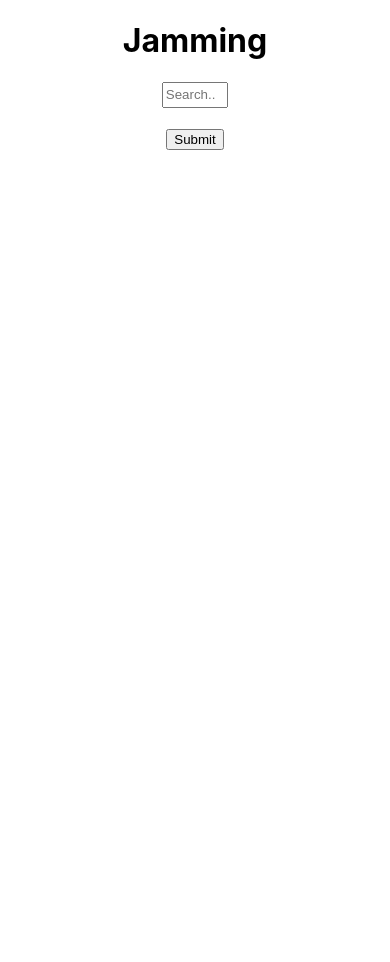
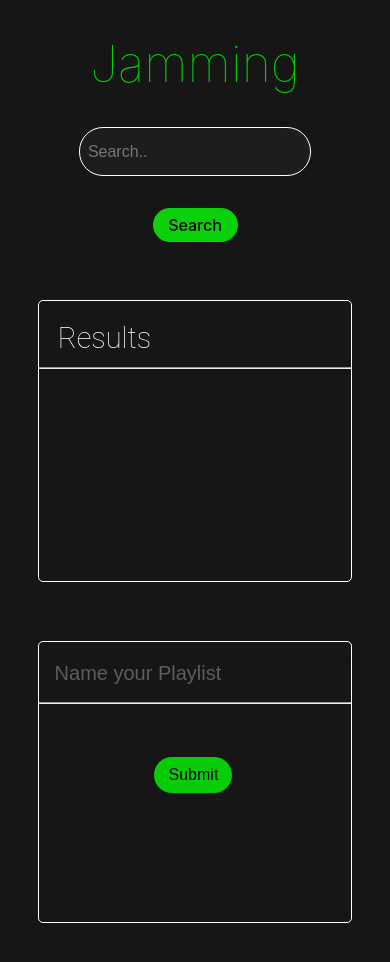
Before and after one commit to Azhar-khann/Spoitfy-Playlist-app-with-React, a React (Create React App) app: page / in a window 390 px wide. Shown: the top 962 px of the page. Before the commit the page ends 844 px from the top, so only its background shows below. Built offline with nearby package versions, Linux system fonts and the light colour scheme.

Commit message:
CSS responsive

```diff
--- a/src/components/App/App.js
+++ b/src/components/App/App.js
@@ -10,8 +10,8 @@ import { search, get_user_id, create_playlist, add_tracks_to_playlist} from '../
 
 function App() {
 
-  const [showTrack, setshowTrack] = useState(false);
-  const[tracklist,setTracklist] = useState(null);
+  //const [showTrack, setshowTrack] = useState(false);
+  const[tracklist,setTracklist] = useState([]);
   let [storedToken,setstoredToken] = useState(localStorage.getItem('spotifyToken'));
   console.log('storedtoken=',storedToken)
 
@@ -55,7 +55,7 @@ function App() {
     search(storedToken,input).then( list => {
 
       setTracklist(list)
-      setshowTrack(true);
+      //setshowTrack(true);
       //window.history.replaceState({}, document.title, window.location.pathname);
 
     })
@@ -79,7 +79,7 @@ function App() {
     <div>
       <h1>Jamming</h1>
       <Searchbar search = {results} url_token ={url_token}/>
-      {showTrack && <Tracklist tracklist = {tracklist} playlist = {playlist}/>}
+      {<Tracklist tracklist = {tracklist} playlist = {playlist}/>}
     </div>
 
   );
--- a/src/components/Playlist/Playlist.js
+++ b/src/components/Playlist/Playlist.js
@@ -13,7 +13,7 @@ function Playlist(props){
              <h2>{props.trackObject.name}</h2>
             <span>{props.trackObject.artist}</span> |
             <span>{props.trackObject.album}</span>
-            <button className='add_remove' type ="submit" onClick = {handleClick} > remove </button>
+            <button className='add_remove' type ="submit" onClick = {handleClick} >Cut </button>
             <hr></hr>
 
         </li>
--- a/src/components/SearchBar/SearchBar.js
+++ b/src/components/SearchBar/SearchBar.js
@@ -27,8 +27,8 @@ function SearchBar(props){
 
 
                 <input className="Search_bar_input" type="text" placeholder="Search.." onChange={handleChange}/>
-                <a href = 'https://accounts.spotify.com/authorize?response_type=token&client_id=368150b868984cf686e852f56b5d5b6f&scope=user-read-private user-read-email playlist-modify-public&redirect_uri=http://localhost:3000/'>
-                     <button type="submit" >Submit</button>
+                <a href = 'https://accounts.spotify.com/authorize?response_type=token&client_id=368150b868984cf686e852f56b5d5b6f&scope=user-read-private user-read-email playlist-modify-public&redirect_uri=http://localhost:58490/'>
+                     <button type="submit" >Search</button>
                 </a>
 
             </div>
@@ -45,7 +45,7 @@ function SearchBar(props){
 
 
                     <input className="Search_bar_input" type="text" placeholder="Search.." onChange={handleChange}/>
-                    <button type="submit" onClick={submit}>Submit</button>
+                    <button type="submit" onClick={submit}>Search</button>
 
                 </div>
 
--- a/src/components/Track/Track.js
+++ b/src/components/Track/Track.js
@@ -14,7 +14,7 @@ function Track(props){
         <li>
 
             <h2>{props.trackObject.name}</h2>
-            <span>{props.trackObject.artist}</span> |
+            <span>{props.trackObject.artist} |</span>
             <span>{props.trackObject.album}</span>
             <button className='add_remove' type ="submit" onClick = {Submit} value={props.trackObject}> add </button>
             <hr></hr>
--- a/src/components/Tracklist/Tracklist.js
+++ b/src/components/Tracklist/Tracklist.js
@@ -46,18 +46,17 @@ function Tracklist(props){
             <div className="SearchResults">
 
                 <h1>Results</h1>
+                <hr className="Results_line"></hr>
                 <ul>
                     {props.tracklist.map(track =>
                         <Track trackObject = {track} addToPlaylist = {AddToPlaylist} handleplaylist = {handlePlaylist} />)}
-
-
                 </ul>
 
             </div>
 
             <div className="Playlist">
 
-                <input type = "text" name="playlist_name" placeholder="Name Your Playlist.." onChange={handlename}/>
+                <input type = "text" name="playlist_name" placeholder="Name your Playlist" onChange={handlename}/>
                 <hr className="playlist_line"></hr>
 
                 {showTrack && <Playlist_logic  playlist_tracklist = {playlist_tracklist} remove_track ={remove_track}/>}
--- a/src/index.css
+++ b/src/index.css
@@ -5,6 +5,7 @@ body {
     sans-serif;
   -webkit-font-smoothing: antialiased;
   -moz-osx-font-smoothing: grayscale;
+  background-color: #171616;
 
 }
 
@@ -15,12 +16,26 @@ code {
 
 h1{
   text-align: center;
+  font-size: 50px;
 
+  color: #05d005;
+  font-weight: lighter;
+}
+
+.SearchResults h1{
+  color:white;
+  font-size: 40px;
+  text-align: left;
+  font-family: 'Roboto';
+  margin-left: 6%;
+  margin-bottom: 4%
 }
 
 h2{
   width:45%;
-  font-size: 15px;
+  font-size: 20px;
+  color: white;
+  font-weight: 500;
 }
 
 .main{
@@ -30,14 +45,21 @@ h2{
 
 .Search_bar input{
   display: block;
-  width: 15%;
+  width: 250px;
   margin: 20px auto;
-  height: 20px;
+  height: 45px;
+  background-color: #1c1d1c;
+  border-radius: 24px;
+  border: 0.5px solid white;
+  padding-left: 2%;
+  color:white;
+  font-size: 16px;
 }
 
 span{
   padding: 0.2%;
-  font-size: 12px;
+  font-size: 14px;
+  color: white;
 }
 
 .Results{
@@ -59,26 +81,218 @@ span{
 } */
 
 .add_remove{
-  margin:10px 10px;
+  width: 10%;
+  height: 25px;
+  margin: 10px 10px;
+  background-color: #07cd07;
+  border: 0px;
+  border-radius: 20px;
+  font-size: 14px;
+  font-weight: bolder;
+  cursor: pointer;
 }
+
+
+
 span{
-  padding: 3.2%;
+  padding: 1.2%;
 }
 
 
 
 .Playlist input{
   width:90%;
-  height: 30px;
+  height: 75px;
   margin-right: 8%;
   border:none;
-  font-size: 22px;
+  font-size: 24px;
+  width: 94%;
+  border-radius: 28px;
+  background-color: #171616;
+  border: 0px;
+  padding-left: 5%;
+  color: white;
+  border-bottom-right-radius: 0px;
+  border-bottom-left-radius: 0px;
 }
 
-.playlist_line{
-  margin:0;
+.Playlist input::placeholder {
+  color: rgb(94, 92, 92); /* Replace #ff0000 with your desired color code */
+  font-size: 20px;
+}
+
+.playlist_line,
+.Results_line{
+  margin-top: 0;
+  margin-bottom: 7%;
+
 }
 
 #add_to_playlist{
-  margin:10% 40%;
+  margin: 10% 40%;
+  height: 36px;
+  background-color: #07cd07;
+  border: 0px;
+  border-radius: 20px;
+  font-size: 16px;
+  font-weight: light;
+  width: 16.5%;
+  cursor: pointer;
 }
+
+.Search_bar button{
+  width:100px;
+  height: 37px;
+  border:0px;
+  border-radius: 35px;
+  background-color: #0bd10b;
+  font-size: 16px;
+  font-weight: 500;
+  margin-top: 1.5%;
+  font-family: inherit;
+  cursor: pointer;
+}
+
+li{
+  color: white;
+}
+
+.SearchResults{
+  border: 1px solid white;
+  border-radius: 24px;
+  width:35%;
+}
+
+.Playlist{
+  border: 1px solid white;
+  border-radius: 24px;
+  width:35%;
+}
+
+input:focus {
+  outline: none;
+}
+
+@media screen and (max-width: 1200px) and (min-width:800px) {
+  .Search_bar input{
+    width:240px
+  }
+
+  .SearchResults,
+  .Playlist {
+    border: 1px solid white;
+    border-radius: 24px;
+    width: 40%;
+  }
+
+  .SearchResults h1{
+    font-size: 34px;
+  }
+
+  h2{
+    font-size: 18px;
+  }
+
+  span{
+    font-size: 13px;
+  }
+
+  .add_remove {
+    width:45px;
+    font-size: 13px;
+  }
+
+  #add_to_playlist {
+    width:88px;
+  }
+
+}
+
+@media screen and (max-width:799px) {
+
+  .Search_bar input{
+    width:220px
+  }
+
+  .Search_bar button{
+    width:85px;
+    height:34px;
+    margin-top: 3%;
+  }
+  .SearchResults,
+  .Playlist {
+    border: 1px solid white;
+    width: 40%;
+  }
+
+  .SearchResults h1{
+    font-size: 34px;
+  }
+
+  h2{
+    font-size: 18px;
+  }
+
+  span{
+    font-size: 13px;
+  }
+
+  .add_remove {
+    width:45px;
+    font-size: 13px;
+  }
+
+  #add_to_playlist {
+    width:78px;
+    margin: 10% 37%;
+  }
+
+  .flex_box{
+    margin-top: 15%;
+  }
+
+}
+
+@media screen and (max-width:600px) {
+  .flex_box {
+    display: flex;
+    flex-direction: column;
+    flex-wrap: wrap;
+    align-content: center;
+  }
+
+  .SearchResults,
+  .Playlist {
+    width: 80%;
+    margin-bottom: 15%;
+    height: 280px;
+    overflow-y: auto;
+    overflow-x: hidden;
+    border-radius: 5px;
+  }
+
+  ::-webkit-scrollbar {
+    width: 6px;
+    background-color: transparent;
+    border-radius: 24px;
+  }
+
+
+  ::-webkit-scrollbar-thumb {
+    background-color: rgb(2, 173, 2);
+    border-radius: 30px;
+    background-position-x: left;
+  }
+
+
+  .SearchResults h1 {
+    font-size: 29px;
+  }
+
+  .Playlist input {
+    height: 58px;
+  }
+  h2 {
+    font-size: 17px;
+  }
+}
--- a/src/util/Spotify.js
+++ b/src/util/Spotify.js
@@ -46,17 +46,21 @@ async function search(token,query){
     //let uris = []
 
     const searchQuery = query
+    console.log(token)
     await fetch(`https://api.spotify.com/v1/search?q=${searchQuery}&type=track`,{
 
-        headers: {'Authorization': 'Bearer' + ' ' +  token}
+        headers: {'Authorization': 'Bearer' + ' ' +  token},
+
 
     })
+
     .then( async response =>{
         if(response.ok){
-        const jsonResponse = await response.json();
-        return jsonResponse
+            const jsonResponse = await response.json();
+
+            return jsonResponse
         }
-        throw new Error('Request failed!')
+        //throw new Error('Request failed!')
     })
     .then(data => {
 
@@ -75,7 +79,7 @@ async function search(token,query){
 
         }
     })
-    //console.log(tracks)
+    console.log(tracks)
     return tracks
 
 }
```
